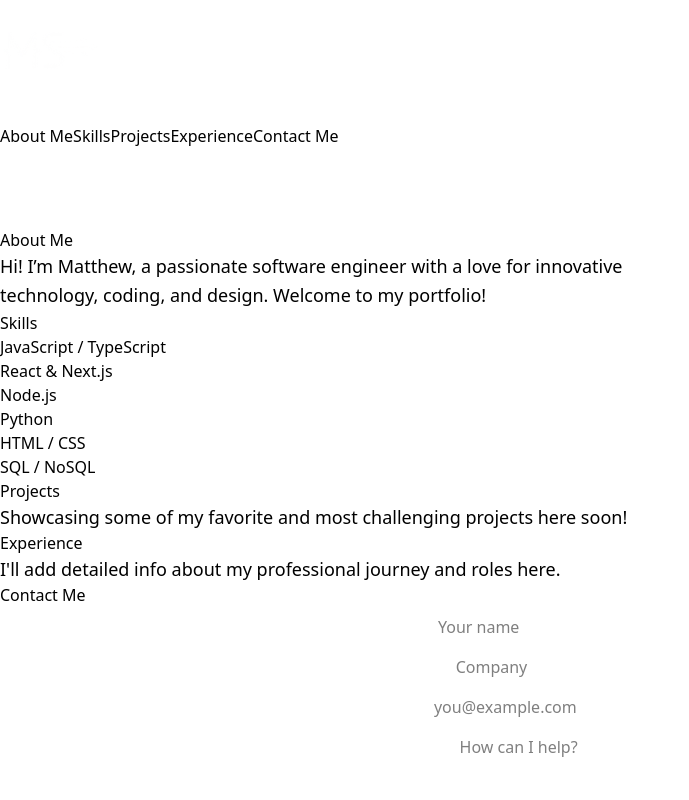
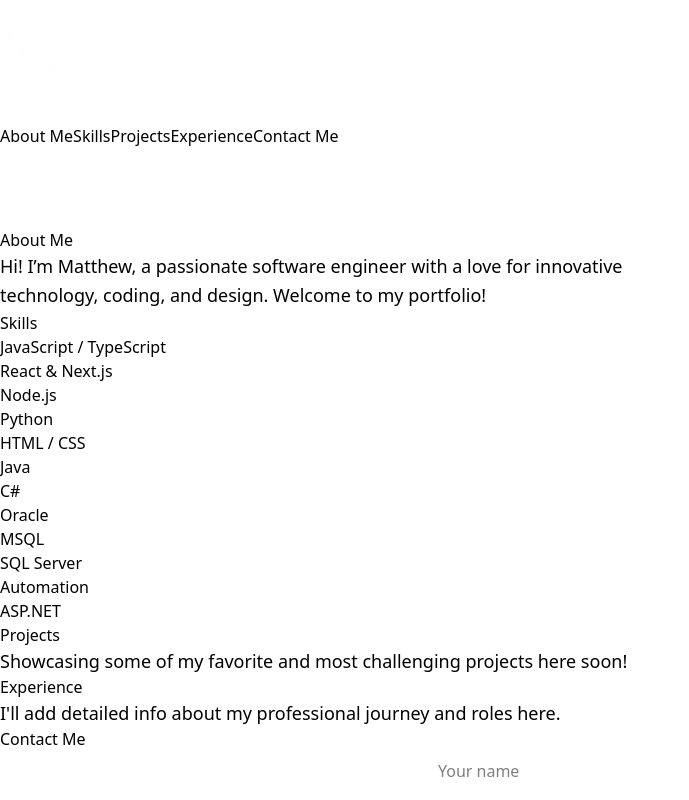
Before and after one commit to TheLoreAxe/my-portfolio, a Next.js app: page / in a window 1280 px wide. Shown: the top 800 px of the page, without its empty margins (0-689 px from the left). Built offline with nearby package versions, Linux system fonts and the light colour scheme.

Commit message:
added a few more skills

```diff
--- a/src/app/components/SkillsSection.tsx
+++ b/src/app/components/SkillsSection.tsx
@@ -8,7 +8,13 @@ export default function SkillsSection() {
         <li>Node.js</li>
         <li>Python</li>
         <li>HTML / CSS</li>
-        <li>SQL / NoSQL</li>
+        <li>Java</li>
+        <li>C#</li>
+        <li>Oracle</li>
+        <li>MSQL</li>
+        <li>SQL Server</li>
+        <li>Automation</li>
+        <li>ASP.NET</li>
       </ul>
     </section>
   );
```
